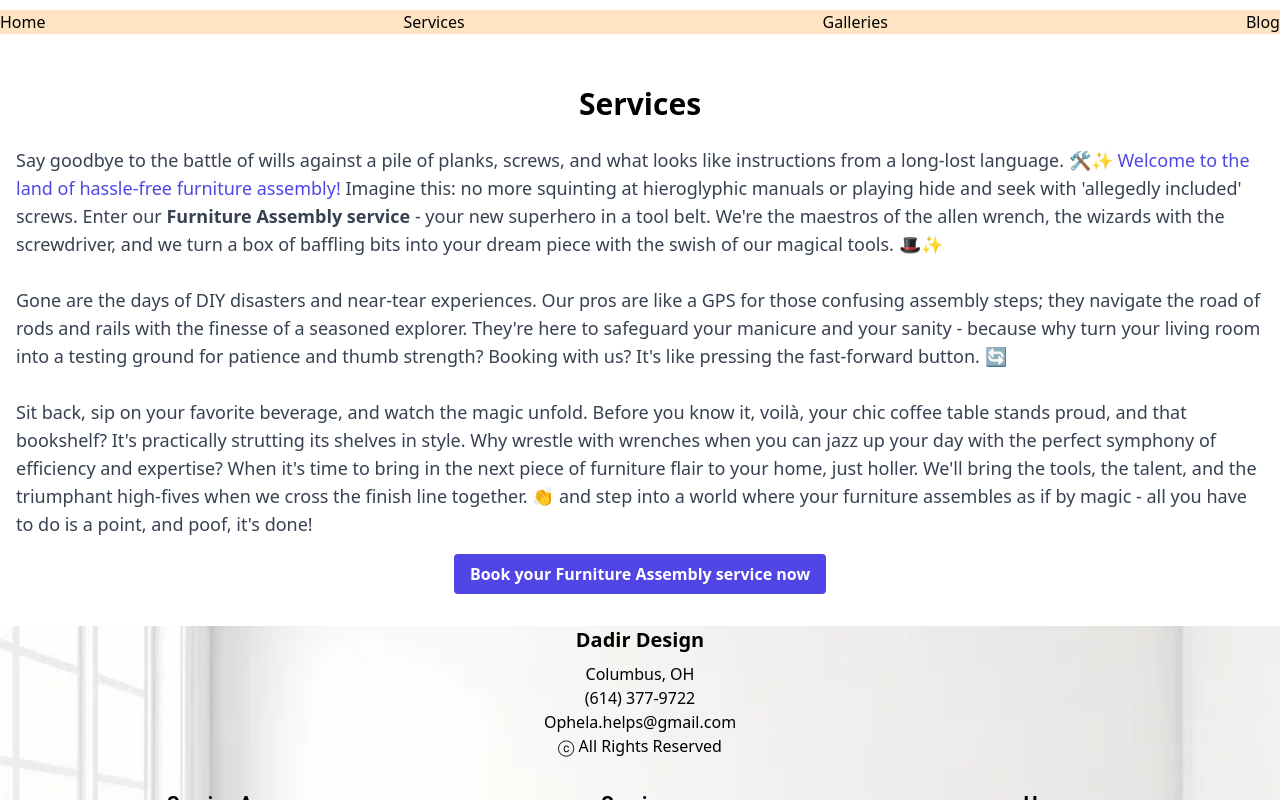
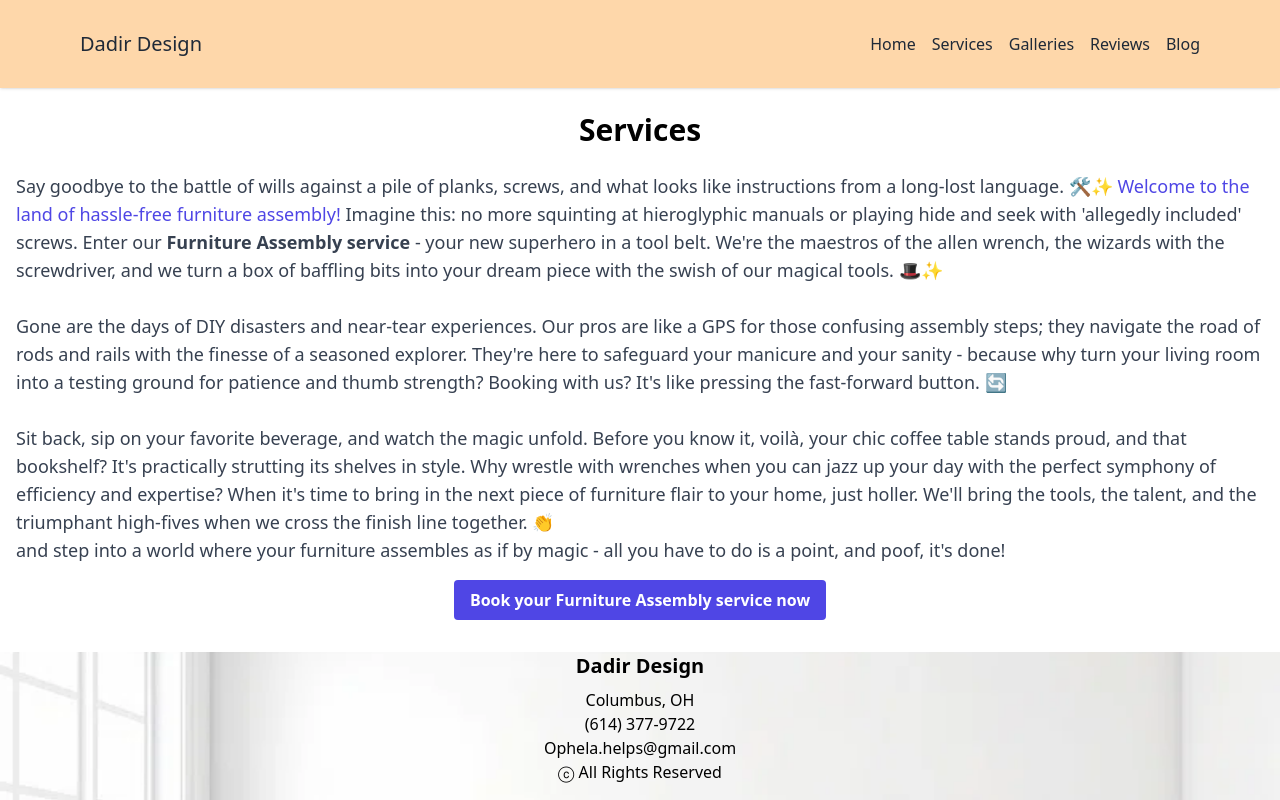
Before and after one commit to hamza24v/Dadir_design, a React (Create React App) app in the folder frontend/: page /services in a window 1280 px wide. Built offline with nearby package versions, Linux system fonts and the light colour scheme.

Commit message:
polished navbar, and edited services

```diff
--- a/frontend/src/components/Navbar.jsx
+++ b/frontend/src/components/Navbar.jsx
@@ -1,19 +1,57 @@
-import React from 'react'
-import { Link } from 'react-router-dom';
-import './comp.css'
+import React from 'react';
+import { NavLink } from 'react-router-dom';
+import './comp.css'; // Ensure the CSS file includes the necessary Tailwind classes
+
 function Navbar() {
     return (
-        <div className='navbar'>
-            {['/', '/Services', '/galleries', '/blog'].map((menu, idx) => {
-                let showMenu;
-                if(menu === '/')
-                    showMenu = 'Home'
-                else
-                    showMenu = menu.replace(/^\/(.)(.*)/, (match, firstLetter, rest) => firstLetter.toUpperCase() + rest)
-                return <Link className='navitem' key={idx} to={menu}>{showMenu}</Link>
-            })}
-        </div>
-      );
+        <nav className='bg-orange-200 shadow fixed top-0 w-full'>
+            <div className='max-w-6xl mx-auto px-4'>
+                <div className='flex justify-between items-center py-6'>
+                    {/* Website Logo */}
+                    <NavLink to="/" exact className='text-xl font-dark text-gray-800'>
+                        Dadir Design
+                    </NavLink>
+                    {/* Primary Navbar items */}
+                    <div className='hidden md:flex items-center space-x-4'>
+                        {['Home', 'Services', 'Galleries', 'Reviews', 'Blog'].map((menu, idx) => (
+                            <NavLink
+                                key={idx}
+                                to={"/" + (menu === 'Home' ? '' : menu.toLowerCase())}
+                                exact
+                                className='py-2 text-gray-800 font-dark hover:text-blue-600 transition duration-300'
+                                activeClassName='text-blue-600 border-b-2 border-blue-600'
+                            >
+                                {menu}
+                            </NavLink>
+                        ))}
+                    </div>
+                    {/* Mobile menu button */}
+                    <div className='md:hidden'>
+                        <button className='mobile-menu-button'>
+                            {/* Icon for mobile menu */}
+                        </button>
+                    </div>
+                </div>
+            </div>
+            {/* Mobile menu */}
+            <div className='hidden mobile-menu'>
+                <ul>
+                    {['Home', 'Services', 'Galleries', 'Reviews', 'Blog'].map((menu, idx) => (
+                        <li key={idx}>
+                            <NavLink
+                                to={"/" + (menu === 'Home' ? '' : menu.toLowerCase())}
+                                exact
+                                className='block text-gray-800 font-light hover:bg-gray-200 transition duration-300'
+                                activeClassName='bg-gray-200'
+                            >
+                                {menu}
+                            </NavLink>
+                        </li>
+                    ))}
+                </ul>
+            </div>
+        </nav>
+    );
 }
 
-export default Navbar
+export default Navbar;
--- /dev/null
+++ b/frontend/src/constants/services_text.js
@@ -0,0 +1,12 @@
+export const furniture_assembly = `
+  Say goodbye to the battle of wills against a pile of planks, screws, and what looks like instructions from a long-lost language. <span class="text-indigo-600">🛠️✨ Welcome to the land of hassle-free furniture assembly!</span> Imagine this: no more squinting at hieroglyphic manuals or playing hide and seek with 'allegedly included' screws.
+  Enter our <span class="font-bold">Furniture Assembly service</span> - your new superhero in a tool belt. We're the maestros of the allen wrench, the wizards with the screwdriver, and we turn a box of baffling bits into your dream piece with the swish of our magical tools. 🎩✨
+  <br><br>
+  Gone are the days of DIY disasters and near-tear experiences. Our pros are like a GPS for those confusing assembly steps; they navigate the road of rods and rails with the finesse of a seasoned explorer. They're here to safeguard your manicure and your sanity - because why turn your living room into a testing ground for patience and thumb strength?
+  Booking with us? It's like pressing the fast-forward button. 🔄
+  <br><br>
+  Sit back, sip on your favorite beverage, and watch the magic unfold. Before you know it, voilà, your chic coffee table stands proud, and that bookshelf? It's practically strutting its shelves in style.
+  Why wrestle with wrenches when you can jazz up your day with the perfect symphony of efficiency and expertise? When it's time to bring in the next piece of furniture flair to your home, just holler. We'll bring the tools, the talent, and the triumphant high-fives when we cross the finish line together. 👏
+
+  and step into a world where your furniture assembles as if by magic - all you have to do is a point, and poof, it's done!
+`;
--- a/frontend/src/pages/Home.jsx
+++ b/frontend/src/pages/Home.jsx
@@ -2,11 +2,8 @@ import React from 'react'
 
 function Home() {
   return (
-    <div className="p-4 max-w-sm mx-auto bg-white rounded-xl shadow-md flex items-center space-x-4">
-      <div>
-        <div className="text-xl font-medium text-black">ChitChat</div>
-        <p className="text-gray-500">You have a new message!</p>
-      </div>
+    <div className="p-4 max-w-sm mx-auto flex items-center space-x-4">
+
     </div>
   );
 }
--- a/frontend/src/pages/Services.jsx
+++ b/frontend/src/pages/Services.jsx
@@ -1,45 +1,18 @@
 // Import React and Tailwind CSS
 import React, { useEffect, useState } from 'react';
 import 'tailwindcss/tailwind.css';
-
+import { furniture_assembly } from '../constants/services_text';
 function Services() {
-    const [animate, setAnimate] = useState(false);
-
-    useEffect(() => {
-        // Add a scroll listener to trigger animations when the element is in view
-        const handleScroll = () => {
-            const servicesElement = document.getElementById('services');
-            const position = servicesElement.getBoundingClientRect();
-
-            // Check if the element is within the viewport
-            if (position.top >= 0 && position.bottom <= window.innerHeight) {
-                setAnimate(true);
-            }
-        };
-
-        window.addEventListener('scroll', handleScroll);
-
-        // Clean up the scroll listener
-        return () => {
-            window.removeEventListener('scroll', handleScroll);
-        };
-    }, []);
-
+    const paragraphs = furniture_assembly.split('\n\n');
     return (
-        <div className={`container mx-auto px-4 py-8 text-large ${animate ? 'animate-fadeInUp' : ''}`} id="services">
+        <div className={`mt-20 container mx-auto px-4 py-8 text-large`} id="services">
             <h2 className="text-3xl font-bold text-center mb-6">Services</h2>
-            <p className="text-base text-left md:text-lg leading-relaxed text-gray-700 text-large text-left">
-                Say goodbye to the battle of wills against a pile of planks, screws, and what looks like instructions from a long-lost language. <span className="text-indigo-600">🛠️✨ Welcome to the land of hassle-free furniture assembly!</span> Imagine this: no more squinting at hieroglyphic manuals or playing hide and seek with 'allegedly included' screws.
-                Enter our <span className="font-bold">Furniture Assembly service</span> - your new superhero in a tool belt. We're the maestros of the allen wrench, the wizards with the screwdriver, and we turn a box of baffling bits into your dream piece with the swish of our magical tools. 🎩✨
-                <br></br><br></br>
-                Gone are the days of DIY disasters and near-tear experiences. Our pros are like a GPS for those confusing assembly steps; they navigate the road of rods and rails with the finesse of a seasoned explorer. They're here to safeguard your manicure and your sanity - because why turn your living room into a testing ground for patience and thumb strength?
-                Booking with us? It's like pressing the fast-forward button. 🔄
-                <br></br><br></br>
-                Sit back, sip on your favorite beverage, and watch the magic unfold. Before you know it, voilà, your chic coffee table stands proud, and that bookshelf? It's practically strutting its shelves in style.
-                Why wrestle with wrenches when you can jazz up your day with the perfect symphony of efficiency and expertise? When it's time to bring in the next piece of furniture flair to your home, just holler. We'll bring the tools, the talent, and the triumphant high-fives when we cross the finish line together. 👏
-
-                and step into a world where your furniture assembles as if by magic - all you have to do is a point, and poof, it's done!
-            </p>
+            <div
+                className="text-base md:text-lg leading-relaxed text-gray-700 text-large text-left">
+                {paragraphs.map((paragraph, index) => (
+                    <p key={index} dangerouslySetInnerHTML={{ __html: paragraph }} />
+                ))}
+            </div>
             <button className="mt-4 bg-indigo-600 text-white font-bold py-2 px-4 rounded hover:bg-indigo-700 transition duration-300 ease-in-out">
                     Book your Furniture Assembly service now
             </button>
--- a/frontend/tailwind.config.js
+++ b/frontend/tailwind.config.js
@@ -6,6 +6,9 @@ module.exports = {
       backgroundImage: {
         'furniture-pattern': "url('./assets/whitebackground.webp')",
       },
+      colors: {
+        brand: '#f6bf09'
+      }
     },
   },
   plugins: [],
```
